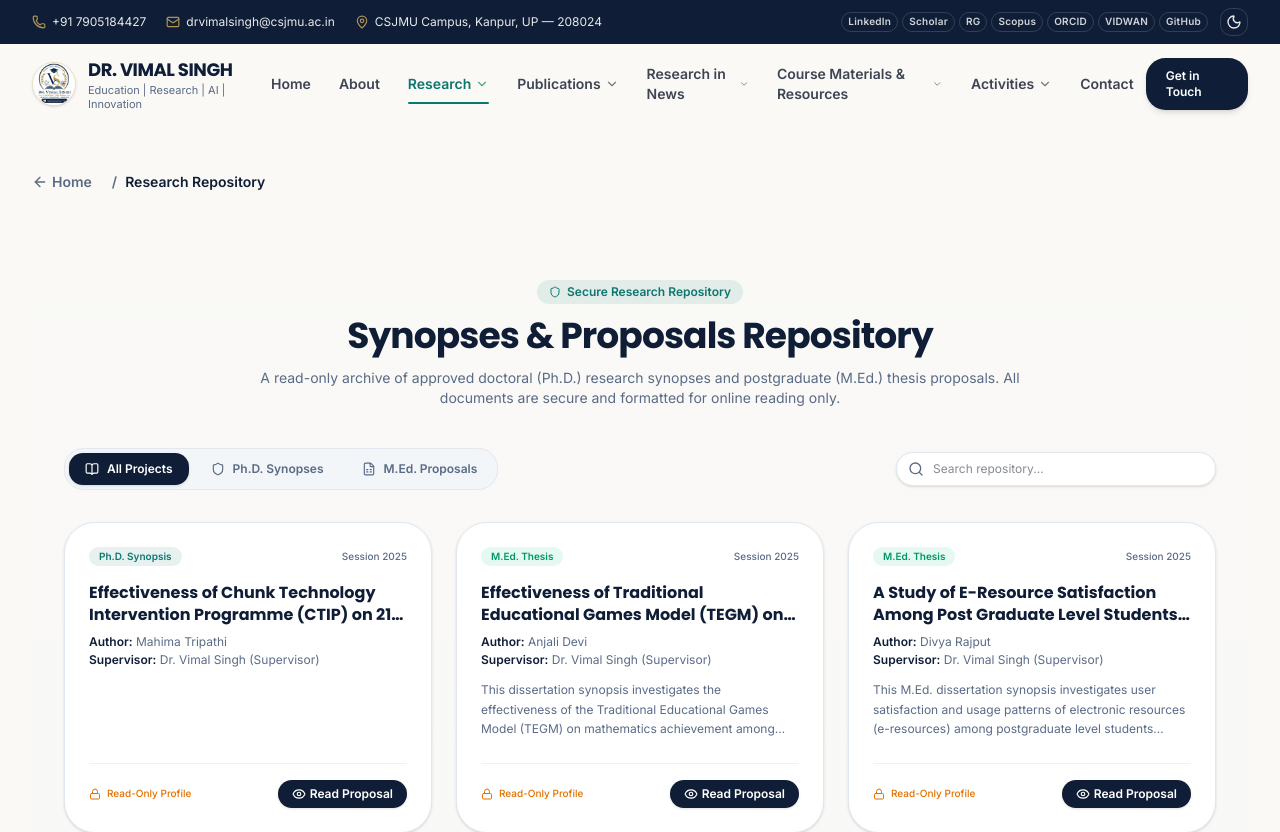
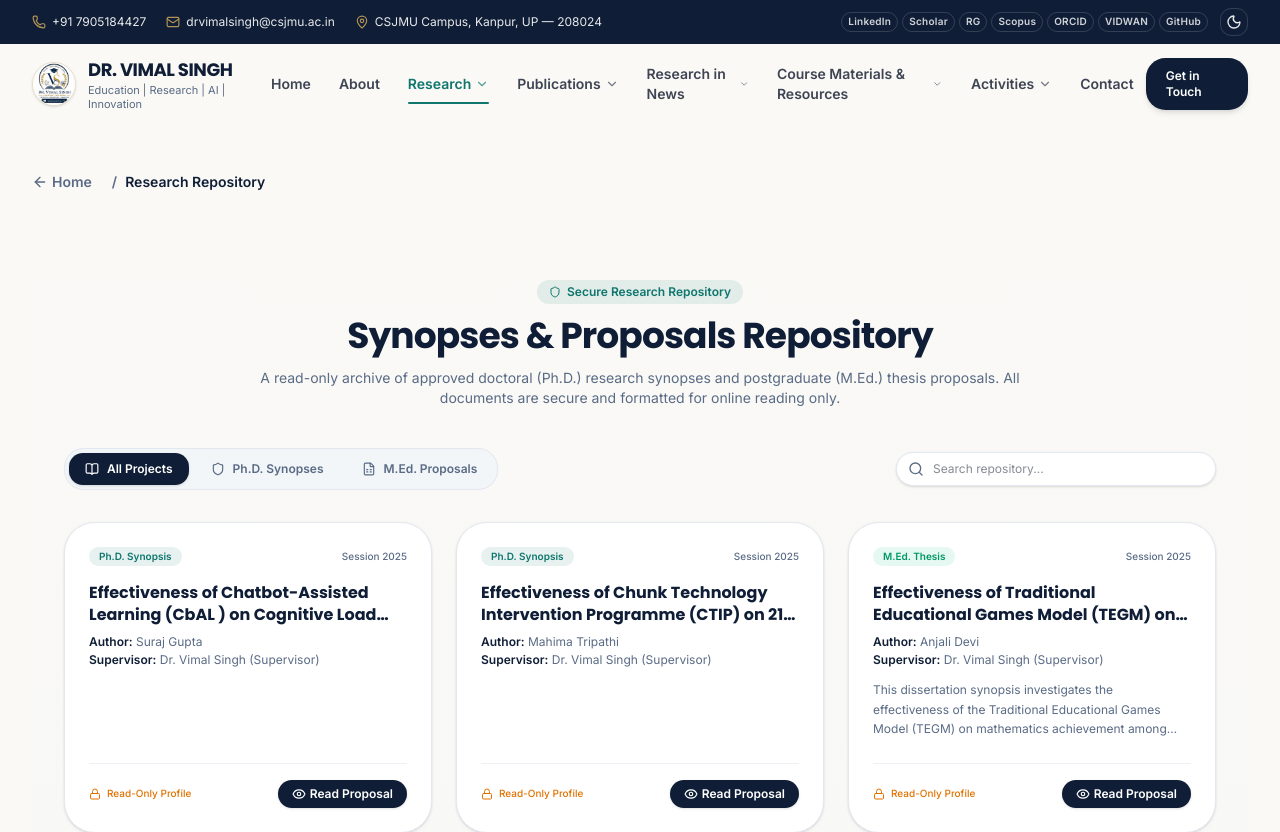
Before and after one commit to vimalclaude25/Dr.VimalSingh-s-portfolio, a Next.js app: page /research-repository in a window 1280 px wide. Shown: the top 832 px of the page. Built offline with nearby package versions, Linux system fonts and the light colour scheme.

Commit message:
feat(repository): upload new research proposal for Suraj Gupta

```diff
--- a/components/research-repository-section.tsx
+++ b/components/research-repository-section.tsx
@@ -35,6 +35,28 @@ interface ProposalDoc {
 }
 
 const repositoryData: ProposalDoc[] = [
+  {
+    id: 1784373378879,
+    title: "Effectiveness of Chatbot-Assisted Learning (CbAL ) on Cognitive Load and Digital Socratic Engagement among Post-Graduate Students of Kanpur City",
+    author: "Suraj Gupta",
+    supervisor: "Dr. Vimal Singh (Supervisor)",
+    type: "phd",
+    status: "Proposal Approved",
+    year: 2025,
+    institution: "Department of Education, School of Teacher Education, CSJMU Kanpur",
+    abstract: "",
+    pdfPath: "https://drive.google.com/file/d/1-CJRU7OnJEv9qvAyBsZYl10VeG6j3eXi/preview",
+    pages: [
+      {
+        title: "Synopsis Details",
+        content: [
+          "Author: Suraj Gupta | Supervisor: Dr. Vimal Singh (Supervisor)",
+          ""
+        ]
+      }
+    ]
+  },
+
   {
     id: 1784372986811,
     title: "Effectiveness of Chunk Technology Intervention Programme (CTIP) on 21st Century Skills of Secondary School Students",
```
